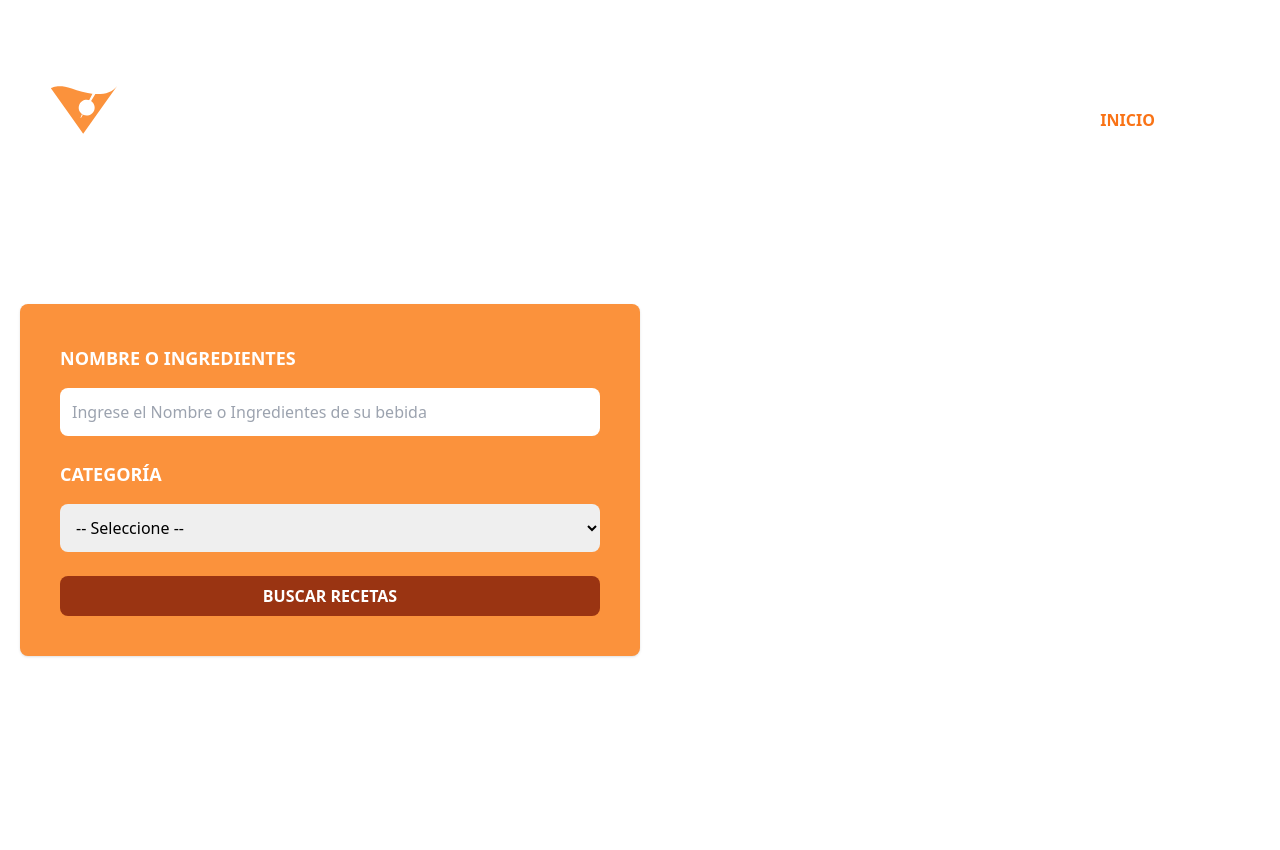
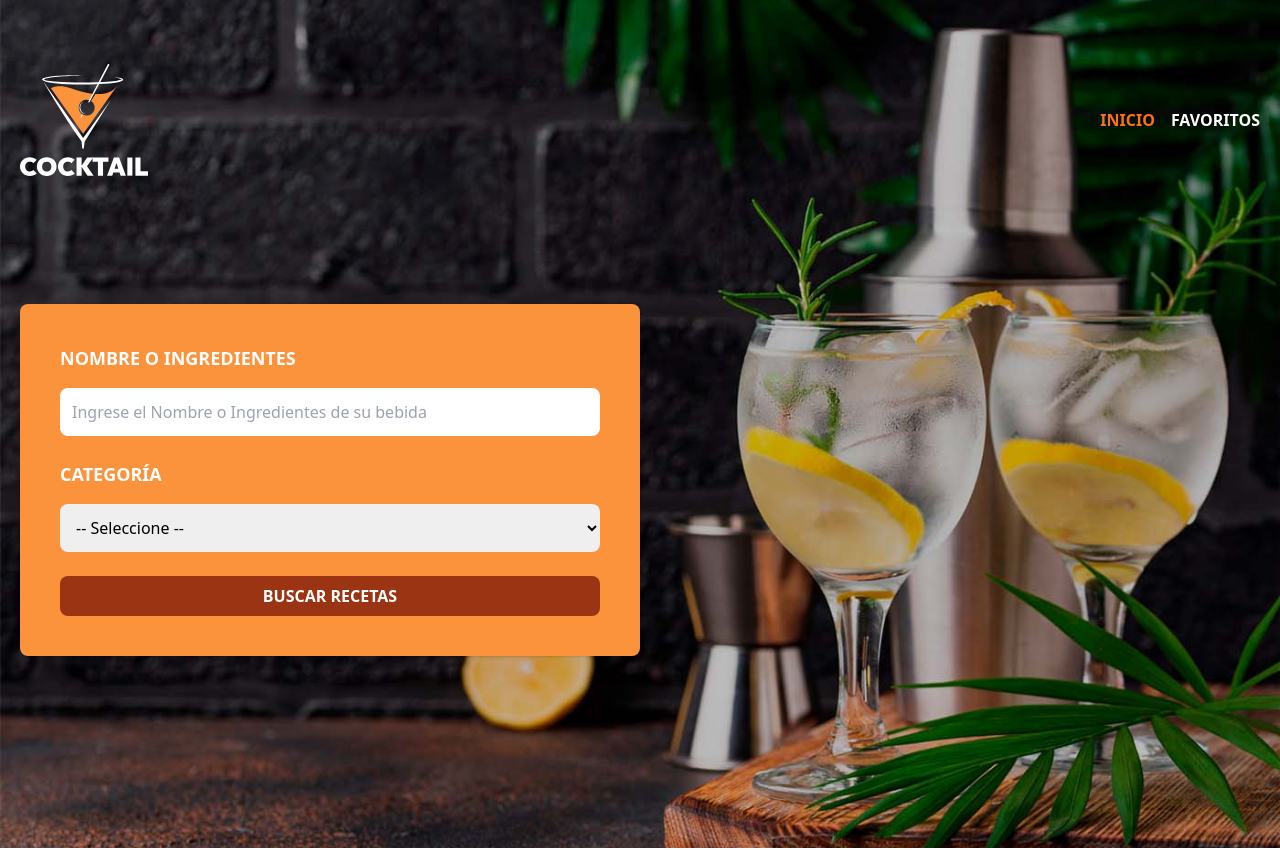
Before and after one commit to luchosr/drinks-cart-app, a React (Vite) app: page / in a window 1280 px wide. Shown: the top 850 px of the page. Built offline with nearby package versions, Linux system fonts and the light colour scheme.

Commit message:
chore: extended tailwind css theming with bg-header image

```diff
--- a/tailwind.config.js
+++ b/tailwind.config.js
@@ -2,7 +2,11 @@
 export default {
   content: ['./index.html', './src/**/*.{js,ts,jsx,tsx}'],
   theme: {
-    extend: {},
+    extend: {
+      backgroundImage: {
+        header: "url('/bg.jpg')",
+      },
+    },
   },
   plugins: [],
 };
```
